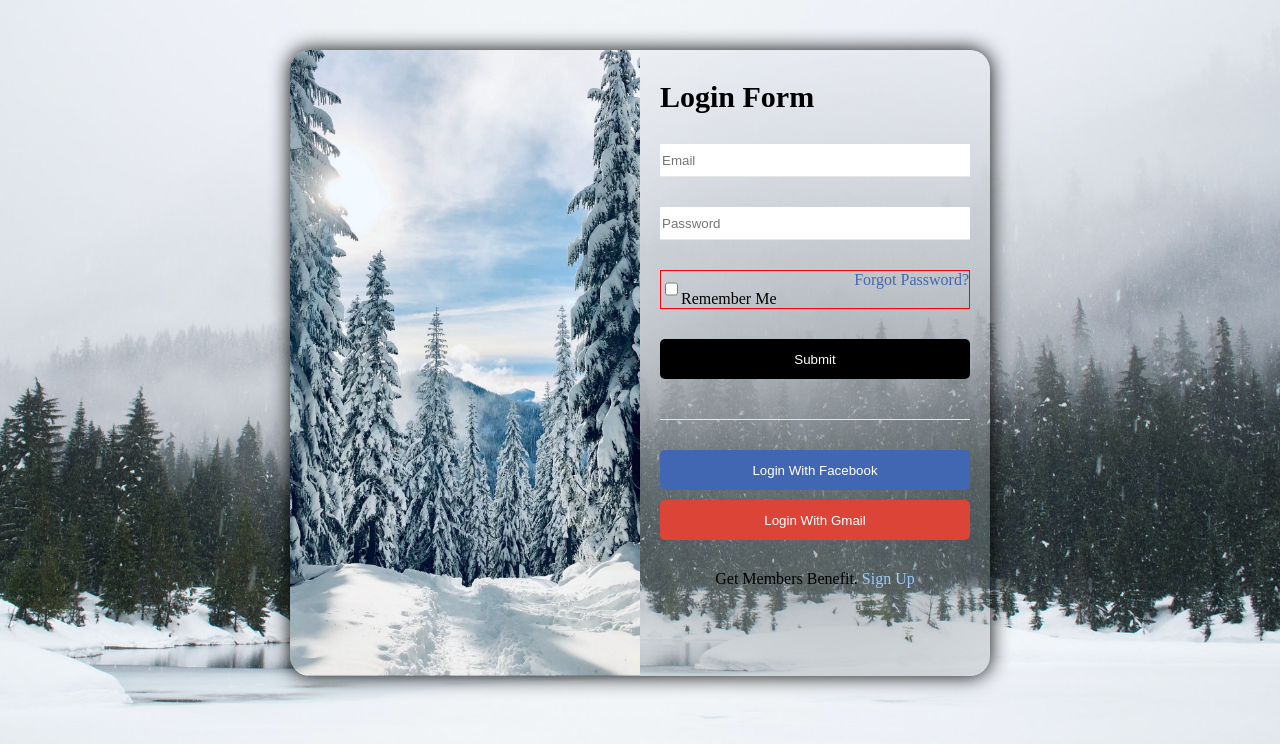
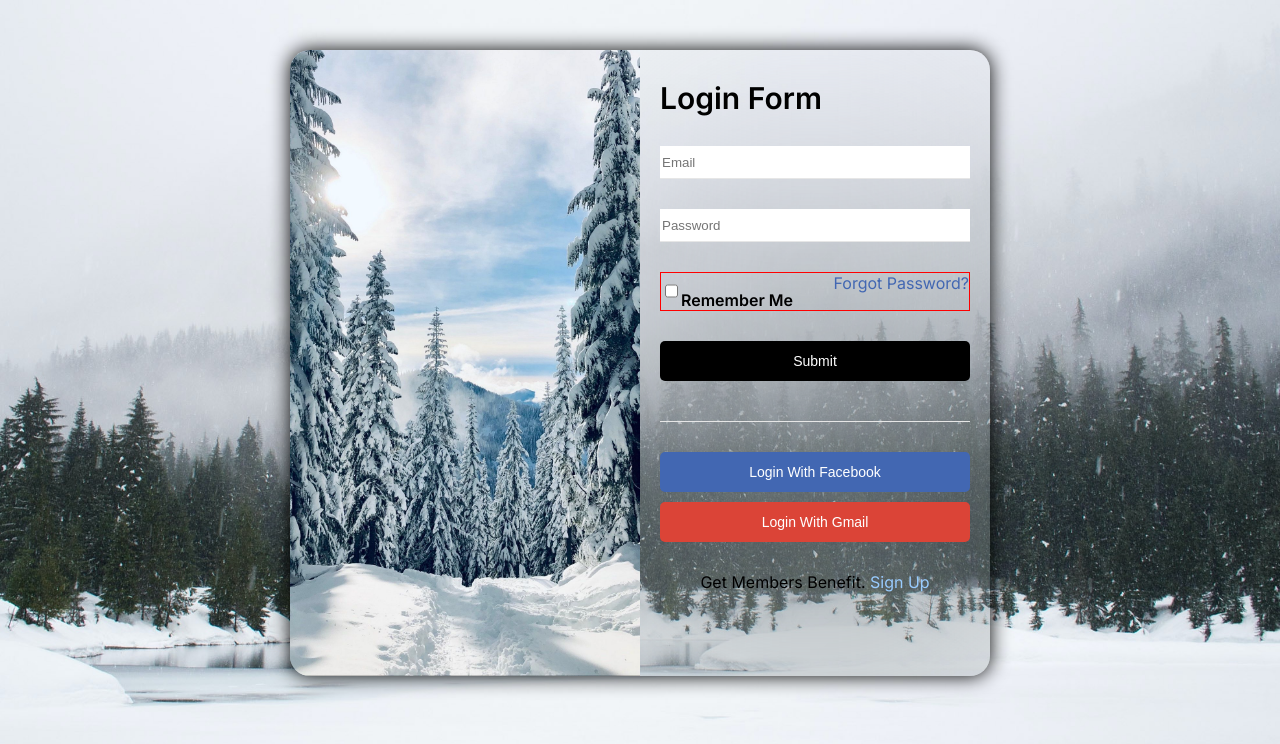
Before and after one commit to SyedAli017/simple-login-form, a plain HTML site: page index.html in a window 1280 px wide. Drawn offline with Linux system fonts and the light colour scheme.

Commit message:
updated font family

```diff
--- a/index.html
+++ b/index.html
@@ -4,6 +4,9 @@
     <meta charset="UTF-8">
     <meta http-equiv="X-UA-Compatible" content="IE=edge">
     <meta name="viewport" content="width=device-width, initial-scale=1.0">
+    <link rel="preconnect" href="https://fonts.googleapis.com">
+    <link rel="preconnect" href="https://fonts.gstatic.com" crossorigin>
+    <link href="https://fonts.googleapis.com/css2?family=Inter:wght@400;500;600&display=swap" rel="stylesheet">
     <link rel="stylesheet" href="style.css">
     <title>Login Form</title>
 </head>
--- a/style.css
+++ b/style.css
@@ -6,6 +6,7 @@
     background: url(Images/background-image.jpg);
     background-size: cover;
     background-repeat: no-repeat;
+    font-family: 'Inter', sans-serif;;
 }
 
 .login-page {
@@ -41,7 +42,7 @@
 }
 
 .title {
-    font-weight: bold;
+    font-weight: 600;
     font-size: 30px;
 
 }
@@ -55,6 +56,8 @@ input {
 .buttons {
     border: none;
     border-radius: 5px;
+    font-weight: 400;
+    font-size: 14px;
     width: 100%;
     min-height: 40px;
     cursor: pointer;
@@ -69,6 +72,7 @@ input {
 
 .remember-forgot {
     display: flex;
+    font-weight: 600;
     justify-content: space-between;
     border: solid 1px red;
 
@@ -81,6 +85,7 @@ input {
 .forgot-password {
     text-decoration: none;
     color: #4267B2;
+    font-weight: 400;
 }
 .sign-up {
     text-decoration: none;
```
